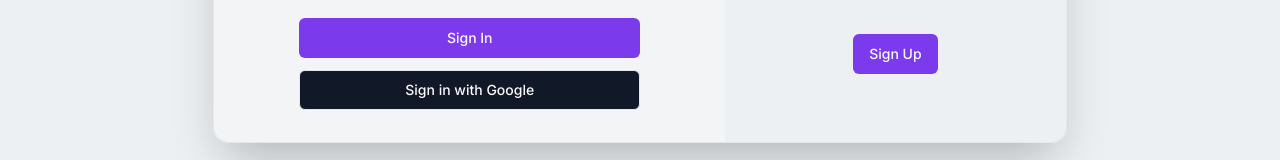
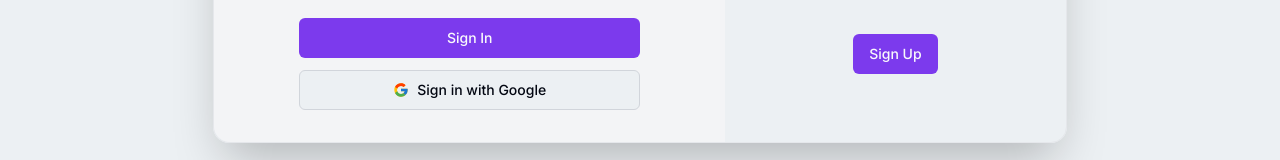
Before and after one commit to mohon0/MHNGraphics, a Next.js app: page /sign-in in a window 1280 px wide. Shown: the part 347-507 px from the top of the page. Built offline with nearby package versions, Linux system fonts and the light colour scheme; no server answers.

Commit message:
improve button design

```diff
--- a/src/app/(pages)/(auth)/sign-in/page.tsx
+++ b/src/app/(pages)/(auth)/sign-in/page.tsx
@@ -16,6 +16,7 @@ import Link from "next/link";
 import { useRouter } from "next/navigation";
 import { useState } from "react";
 import { useForm } from "react-hook-form";
+import { FcGoogle } from "react-icons/fc";
 import { MdOutlineDashboard } from "react-icons/md";
 import { ToastContainer, toast } from "react-toastify";
 import { z } from "zod";
@@ -136,11 +137,12 @@ export default function Login() {
                     {/* Google Sign-In Button */}
                     <div className="mt-4">
                       <Button
-                        className="w-full bg-secondary-foreground text-primary-foreground hover:bg-secondary-foreground/90 hover:text-primary-foreground"
+                        className="w-full border-gray-300"
                         variant="outline"
                         type="button"
                         onClick={() => signIn("google")}
                       >
+                        <FcGoogle />
                         Sign in with Google
                       </Button>
                     </div>
```
